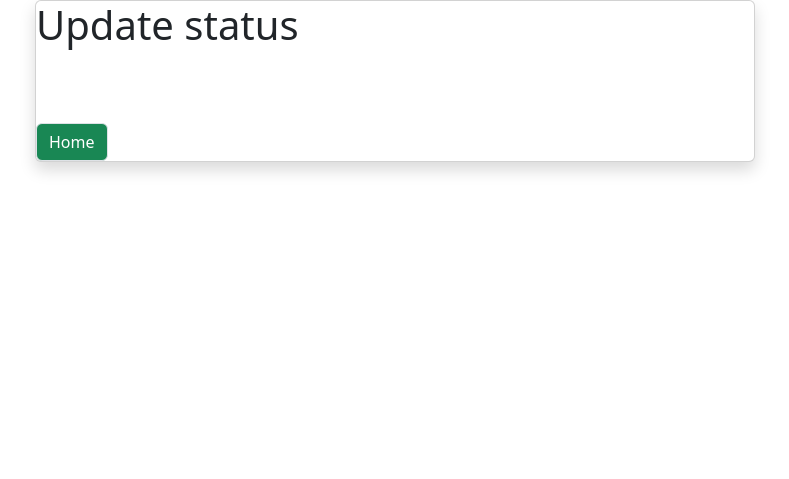
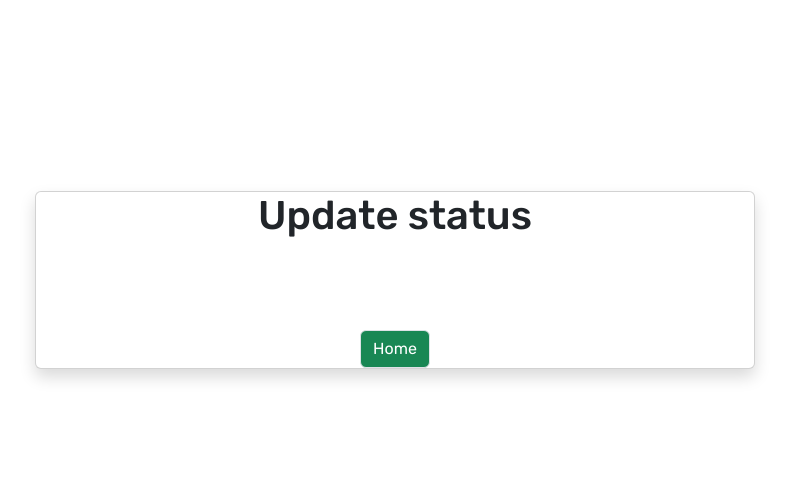
Before and after one commit to rikuddo91/FullStack-FinalProject-Group5, a PHP site: page /actions/a_time.php in a window 1280 px wide. Shown: the top 479 px of the page, without its empty margins (245-1034 px from the left). Run offline with PHP 8.4, Linux system fonts and the light colour scheme; data that the repository does not hold is empty.

Commit message:
added styling to action messages

```diff
--- a/PHP Project/actions/a_mealplan_delete.php
+++ b/PHP Project/actions/a_mealplan_delete.php
@@ -26,12 +26,14 @@ if ($_GET) {
 <head>
     <meta charset="UTF-8">
     <title>Delete recipe</title>
+    <link rel="stylesheet" href="../style/style.css">
     <?php require_once '../components/bootstrap.php' ?>
+
 
 </head>
 
 <body>
-<div class="container d-flex justify-content-center">
+<div class="container" id="messages">
         <div class="card shadow" style="width: 45rem" ;>
             <div>
                 <h1>Delete recipe from my planner</h1>
--- a/PHP Project/actions/a_time.php
+++ b/PHP Project/actions/a_time.php
@@ -64,12 +64,13 @@ mysqli_close($connect);
 <head>
     <meta charset="UTF-8">
     <title>Update</title>
+    <link rel="stylesheet" href="../style/style.css">
     <?php require_once '../components/bootstrap.php' ?>
 
 </head>
 
 <body>
-    <div class="container d-flex justify-content-center">
+    <div class="container" id="messages">
         <div class="card shadow" style="width: 45rem" ;>
             <div>
                 <h1>Update status</h1>
--- a/PHP Project/actions/a_update.php
+++ b/PHP Project/actions/a_update.php
@@ -46,12 +46,13 @@ if ($_POST) {
 <head>
     <meta charset="UTF-8">
     <title>Update</title>
+    <link rel="stylesheet" href="../style/style.css">
     <?php require_once '../components/bootstrap.php' ?>
 
 </head>
 
 <body>
-    <div class="container d-flex justify-content-center">
+    <div class="container " id="messages">
         <div class="card shadow" style="width: 45rem" ;>
             <div>
                 <h1>Update status</h1>
--- a/PHP Project/style/style.css
+++ b/PHP Project/style/style.css
@@ -408,4 +408,12 @@ a {
 
 #meal_row {
   vertical-align: middle;
+}
+
+#messages {
+  display: flex;
+  justify-content: center;
+  align-items: center;
+  text-align: center;
+  min-height: 50vh;
 }/*# sourceMappingURL=style.css.map */
--- a/PHP Project/style/style.scss
+++ b/PHP Project/style/style.scss
@@ -492,7 +492,21 @@ a {
 // ------ HOME PAGE STYLING END ------
 
 // ------ MEAL PLAN STYLING START ------
+
 #meal_row{
   vertical-align: middle;
 }
+
 // ------ MEAL PLAN STYLING END ------
+
+// ------ A MESSAGES STYLING START ------
+
+#messages{
+  display: flex;
+  justify-content: center;
+  align-items: center;
+  text-align: center;
+  min-height: 50vh;
+}
+
+// ------ A MESSAGES STYLING END ------
```
Also changed, not shown: 1 other file.
